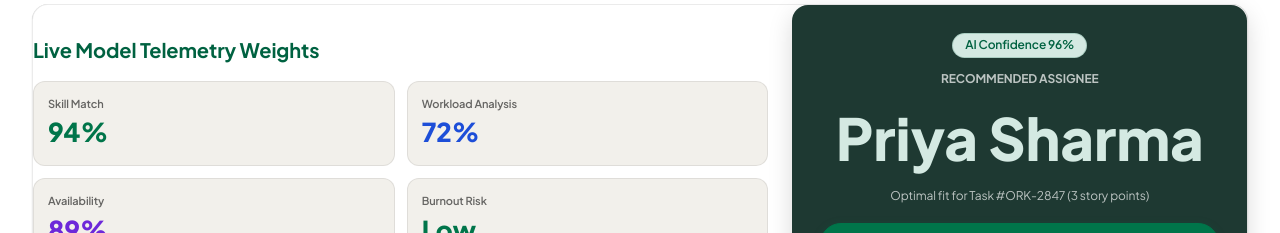
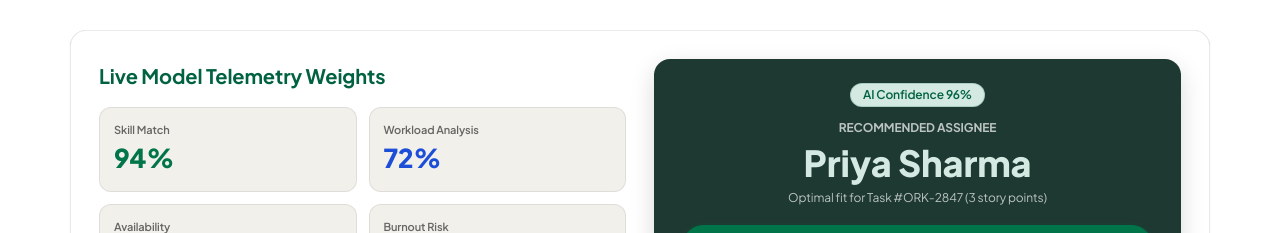
Before and after one commit to kartikthhakur07/Orka, a Next.js app in the folder frontend/: page / in a window 1280 px wide. Shown: the part 2555-2788 px from the top of the page. Built offline with nearby package versions, Linux system fonts and the light colour scheme.

Commit message:
fix(landing): sync assignee name on login and logout with full-bleed hero cover photo

```diff
--- a/frontend/src/app/page.tsx
+++ b/frontend/src/app/page.tsx
@@ -20,8 +20,17 @@ export default function LandingPage() {
       {/* Sticky Header Navbar */}
       <Navbar />
 
-      {/* ── 1. Hero Section (Split 50/50 Layout matching exact screenshot) ──────── */}
-      <section style={{ position: 'relative', padding: 'clamp(40px, 6vw, 80px) 0', background: 'var(--bg-canvas)' }}>
+      {/* ── 1. Hero Section (Full-Bleed Cover Photo Backdrop Layout) ──────── */}
+      <section style={{
+        position: 'relative',
+        minHeight: 'calc(100vh - 64px)',
+        display: 'flex',
+        flexDirection: 'column',
+        justifyContent: 'center',
+        padding: 'clamp(56px, 7vw, 100px) 0',
+        background: `linear-gradient(180deg, rgba(242, 240, 235, 0.78) 0%, rgba(242, 240, 235, 0.88) 100%), url('https://images.unsplash.com/photo-1522071820081-009f0129c71c?auto=format&fit=crop&w=2400&q=80') center/cover no-repeat`,
+        boxShadow: 'inset 0 -10px 20px rgba(0, 98, 65, 0.05)'
+      }}>
         <div className="container">
           <div style={{ display: 'grid', gridTemplateColumns: 'repeat(auto-fit, minmax(320px, 1fr))', gap: 'clamp(32px, 5vw, 64px)', alignItems: 'center' }}>
             {/* Left Hero Column */}
--- a/frontend/src/components/AlgorithmSection.tsx
+++ b/frontend/src/components/AlgorithmSection.tsx
@@ -1,10 +1,39 @@
 'use client'
 
+import { useState, useEffect } from 'react'
 import Link from 'next/link'
 import { Badge } from '@/components/Badge'
 import { ArrowRight } from 'lucide-react'
 
 export function AlgorithmSection() {
+  const [assigneeName, setAssigneeName] = useState('Priya Sharma')
+
+  useEffect(() => {
+    const updateAssignee = () => {
+      if (typeof window !== 'undefined') {
+        const stored = localStorage.getItem('orka_user')
+        if (stored) {
+          try {
+            const parsed = JSON.parse(stored)
+            if (parsed?.name) {
+              setAssigneeName(parsed.name)
+              return
+            }
+          } catch {}
+        }
+        setAssigneeName('Priya Sharma')
+      }
+    }
+
+    updateAssignee()
+    window.addEventListener('orka_auth_change', updateAssignee)
+    window.addEventListener('storage', updateAssignee)
+    return () => {
+      window.removeEventListener('orka_auth_change', updateAssignee)
+      window.removeEventListener('storage', updateAssignee)
+    }
+  }, [])
+
   const steps = [
     'Input Signals',
     'Skill Match',
@@ -17,7 +46,7 @@ export function AlgorithmSection() {
 
   return (
     <section id="algorithm" style={{ padding: 'var(--space-6) var(--space-5)', background: '#ffffff', borderTop: '1px solid var(--border-subtle)', borderBottom: '1px solid var(--border-subtle)' }}>
-      <div style={{ maxWidth: 1280, margin: '0 auto' }}>
+      <div style={{ maxWidth: 1140, margin: '0 auto' }}>
         <div style={{ textAlign: 'center', marginBottom: 40 }}>
           <Badge variant="green" style={{ marginBottom: 12 }}>Decision Pipeline</Badge>
           <h2 style={{ fontSize: 'var(--font-xl)', fontWeight: 700, color: '#006241' }}>
@@ -53,14 +82,21 @@ export function AlgorithmSection() {
           ))}
         </div>
 
-        {/* Example Real Data Card Box */}
-        <div className="glass-card p-8 golden-grid" style={{ alignItems: 'center', borderRadius: 16 }}>
+        {/* Example Real Data Card Box (Clean Fit without side overflow) */}
+        <div className="glass-card" style={{ padding: 28, borderRadius: 16, width: '100%', boxSizing: 'border-box' }}>
+          <div style={{
+            display: 'grid',
+            gridTemplateColumns: 'repeat(auto-fit, minmax(300px, 1fr))',
+            gap: 28,
+            alignItems: 'center',
+            width: '100%'
+          }}>
             {/* Metrics Column */}
             <div style={{ display: 'flex', flexDirection: 'column', gap: 16 }}>
               <h3 style={{ fontSize: 'var(--font-md)', fontWeight: 700, color: '#006241' }}>
                 Live Model Telemetry Weights
               </h3>
-            <div style={{ display: 'grid', gridTemplateColumns: 'repeat(2, 1fr)', gap: 12 }}>
+              <div style={{ display: 'grid', gridTemplateColumns: 'repeat(2, minmax(0, 1fr))', gap: 12 }}>
                 <div style={{ padding: 14, background: 'var(--bg-canvas)', borderRadius: 12, border: '1px solid var(--border-card)' }}>
                   <span style={{ fontSize: '11px', color: 'var(--text-black-soft)', fontWeight: 600 }}>Skill Match</span>
                   <p style={{ fontSize: 'var(--font-lg)', fontWeight: 800, color: '#00754A' }}>94%</p>
@@ -82,22 +118,24 @@ export function AlgorithmSection() {
 
             {/* AI Confidence Box */}
             <div style={{
-            background: 'var(--house-green)', color: '#ffffff', padding: 28,
-            borderRadius: 16, textAlign: 'center', boxShadow: '0 8px 24px rgba(0,0,0,0.15)'
+              background: 'var(--house-green)', color: '#ffffff', padding: '24px 28px',
+              borderRadius: 16, textAlign: 'center', boxShadow: '0 8px 24px rgba(0,0,0,0.15)',
+              width: '100%', boxSizing: 'border-box'
             }}>
               <span className="badge badge-green" style={{ marginBottom: 12 }}>AI Confidence 96%</span>
               <p style={{ fontSize: 'var(--font-xs)', color: 'rgba(255,255,255,0.7)', fontWeight: 700, textTransform: 'uppercase' }}>
-              Recommended Assignee
+                RECOMMENDED ASSIGNEE
               </p>
-            <div style={{ fontSize: 'var(--font-2xl)', fontWeight: 800, color: '#d4e9e2', margin: '6px 0' }}>
-              Priya Sharma
+              <div style={{ fontSize: 'clamp(24px, 3.5vw, 36px)', fontWeight: 800, color: '#d4e9e2', margin: '6px 0', lineHeight: 1.1, wordBreak: 'break-word' }}>
+                {assigneeName}
               </div>
               <p style={{ fontSize: 'var(--font-xs)', color: 'rgba(255,255,255,0.7)', marginBottom: 18 }}>
                 Optimal fit for Task #ORK-2847 (3 story points)
               </p>
-            <Link href="/delegator" className="btn-primary" style={{ width: '100%', textDecoration: 'none', background: '#00754A', padding: '12px' }}>
+              <Link href="/delegator" className="btn-primary" style={{ width: '100%', textDecoration: 'none', background: '#00754A', padding: '12px', justifyContent: 'center' }}>
                 Test Live Delegator Engine
               </Link>
+            </div>
           </div>
         </div>
       </div>
--- a/frontend/src/components/Navbar.tsx
+++ b/frontend/src/components/Navbar.tsx
@@ -25,6 +25,7 @@ export function Navbar() {
   const handleSignOut = () => {
     if (typeof window !== 'undefined') {
       localStorage.removeItem('orka_user')
+      window.dispatchEvent(new Event('orka_auth_change'))
     }
     setUser(null)
   }
--- a/frontend/src/components/RoleLoginModal.tsx
+++ b/frontend/src/components/RoleLoginModal.tsx
@@ -80,6 +80,7 @@ export function RoleLoginModal({ isOpen, onClose, onLoginSuccess }: RoleLoginMod
 
       if (typeof window !== 'undefined') {
         localStorage.setItem('orka_user', JSON.stringify(userObj))
+        window.dispatchEvent(new Event('orka_auth_change'))
       }
 
       if (onLoginSuccess) {
```
Lines whose indentation alone changed are shown as unchanged.
